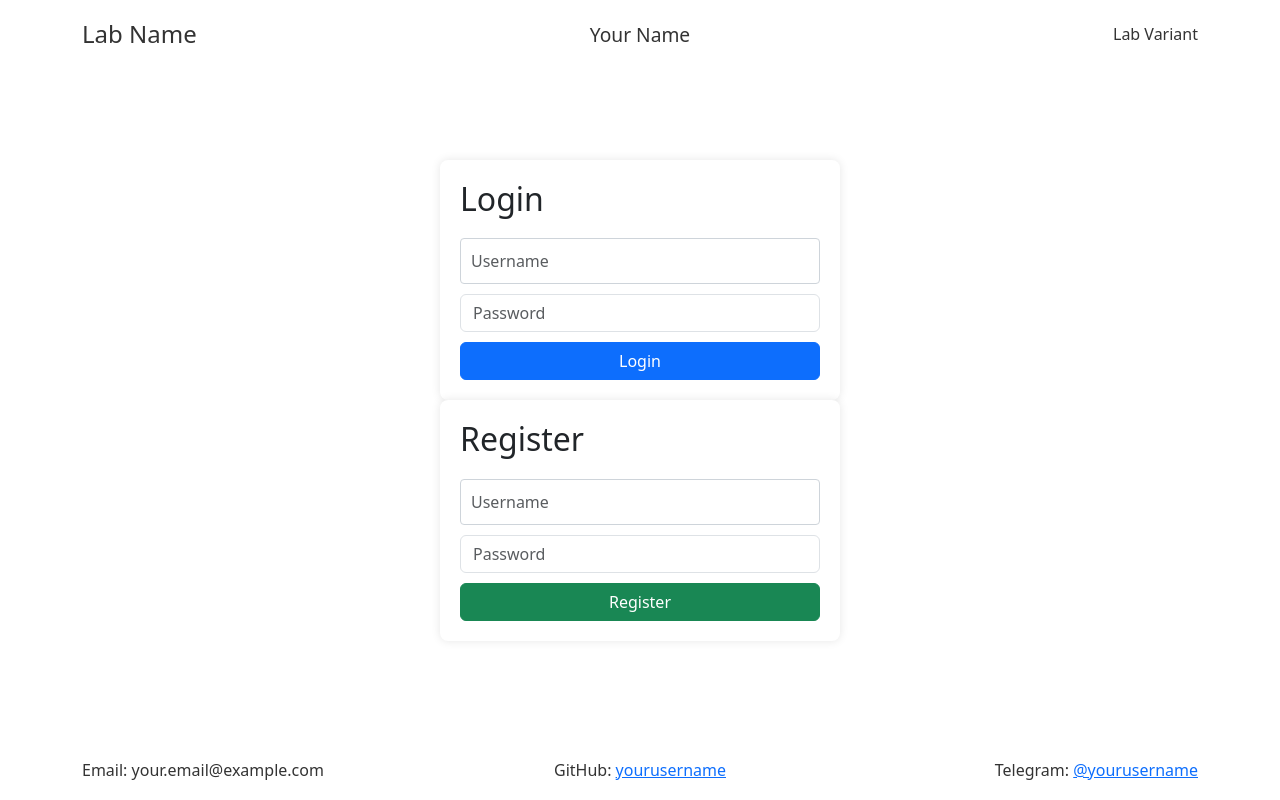
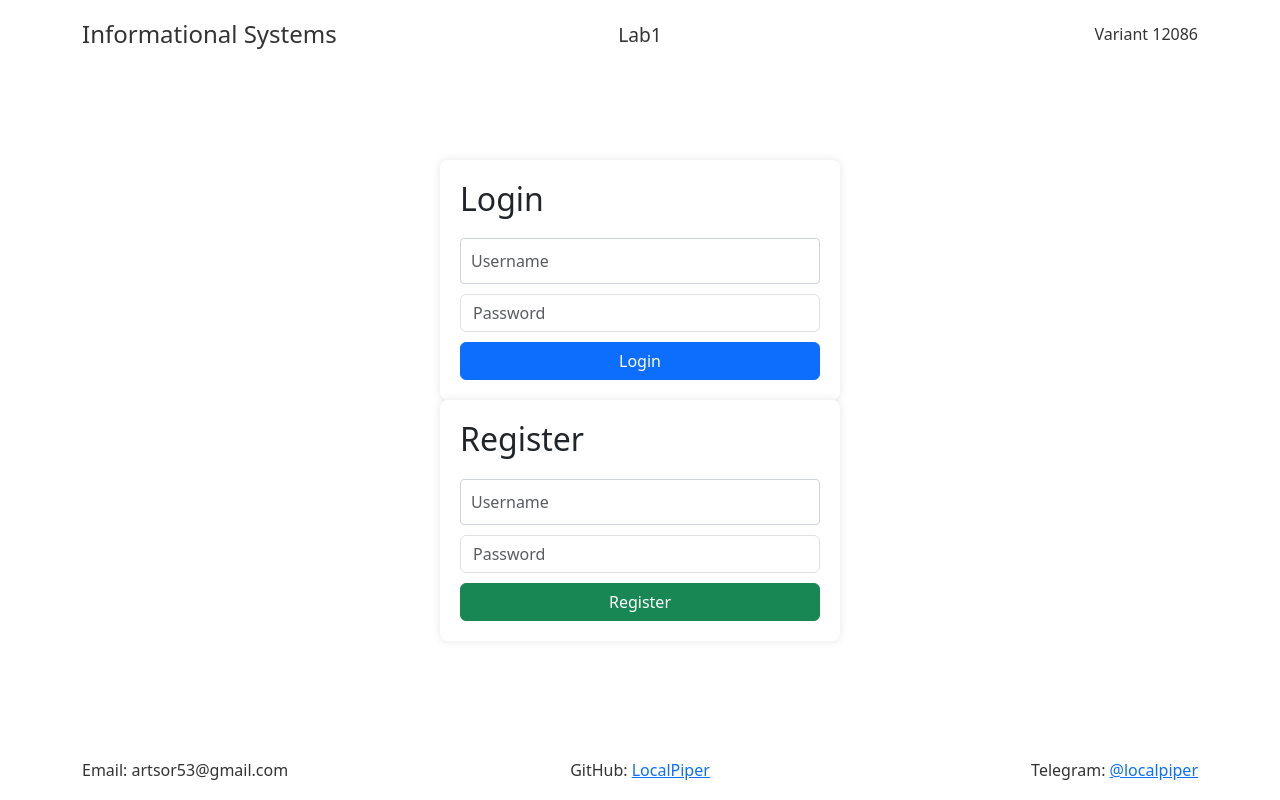
Before and after one commit to LocalPiperITMO/informational-systems, a React (Vite) app in the folder lab1/frontend/: page /auth in a window 1280 px wide. Built offline with nearby package versions, Linux system fonts and the light colour scheme.

Commit message:
style: NOW THEY KNOW WHAT I DID, AHAHAHHAHAHAHAHHAHAHAHAHHA

```diff
--- a/lab1/frontend/src/components/Footer.tsx
+++ b/lab1/frontend/src/components/Footer.tsx
@@ -8,16 +8,16 @@ const Footer: React.FC = () => {
             <Container>
                 <Row className="align-items-center">
                     <Col className="text-start">
-                        <p>Email: your.email@example.com</p>
+                        <p>Email: artsor53@gmail.com</p>
                     </Col>
                     <Col className="text-center">
                         <p>
-                            GitHub: <a href="https://github.com/yourusername">yourusername</a>
+                            GitHub: <a href="https://github.com/LocalPiper">LocalPiper</a>
                         </p>
                     </Col>
                     <Col className="text-end">
                         <p>
-                            Telegram: <a href="https://t.me/yourusername">@yourusername</a>
+                            Telegram: <a href="https://t.me/localpiper">@localpiper</a>
                         </p>
                     </Col>
                 </Row>
--- a/lab1/frontend/src/components/Header.tsx
+++ b/lab1/frontend/src/components/Header.tsx
@@ -8,13 +8,13 @@ const Header: React.FC = () => {
             <Container>
                 <Row className="align-items-center">
                     <Col className="text-start">
-                        <h1>Lab Name</h1>
+                        <h1>Informational Systems</h1>
                     </Col>
                     <Col className="text-center">
-                        <h2>Your Name</h2>
+                        <h2>Lab1</h2>
                     </Col>
                     <Col className="text-end">
-                        <h3>Lab Variant</h3>
+                        <h3>Variant 12086</h3>
                     </Col>
                 </Row>
             </Container>
```
